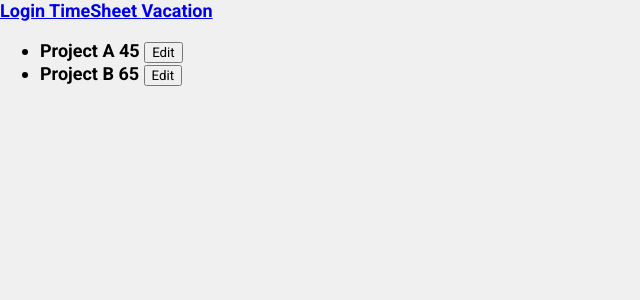
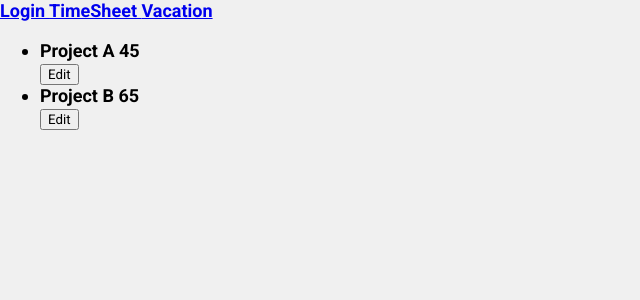
Before and after one commit to ltschool2019/LTSummerSchool2019, an Angular app in the folder LTRegistratorUI/: page /timesheet in a window 1280 px wide. Shown: the top 300 px of the page, without its empty margins (0-640 px from the left). Built offline with nearby package versions, Linux system fonts and the light colour scheme.

Commit message:
Изменил маршрут, подправил БЭМ
Теперь переход по id, убрал лейблы

```diff
--- a/LTRegistratorUI/src/app/app-routing.module.ts
+++ b/LTRegistratorUI/src/app/app-routing.module.ts
@@ -14,7 +14,7 @@ const routes: Routes = [
   { path: 'vacation', component: VacationComponent },
   { path: '', redirectTo: '/login', pathMatch: 'full' },
   { path: 'timesheet', component: TimesheetComponent },
-  //{ path: 'editproject/:project.name', component: EditprojectComponent },
+  //{ path: 'editproject/:project.id', component: EditprojectComponent },
   /* Эти еще не добавленны
   {path:'projects', component:ProjectsComponent},
   {path: 'addempolyee', component:},
--- a/LTRegistratorUI/src/app/project.ts
+++ b/LTRegistratorUI/src/app/project.ts
@@ -1,11 +1,11 @@
 export class Project {
     name: string;
     hours: number;
- //   id: number;
+    id: number;
 
-    constructor(name:string,hours:number/*, id:number*/){
+    constructor(name:string,hours:number, id:number){
         this.name=name;
         this.hours=hours;
-        //this.id=id;
+        this.id=id;
     }
 }
--- a/LTRegistratorUI/src/app/timesheet/timesheet.component.html
+++ b/LTRegistratorUI/src/app/timesheet/timesheet.component.html
@@ -1,8 +1,8 @@
 <section class="timesheet">
   <ul class="projects">
     <li *ngFor="let project of projects">
-      <label for="project-edit-button"> {{project.name}}  {{project.hours}} </label>
-      <button class="project__edit" title="edit project" routerLink='/editproject/{{project.name}}' id="project-edit-button" name="project-edit-button">Edit</button>
+      <p class="projects_project"> {{project.name}}  {{project.hours}} </p>
+      <button class="projects__edit" title="edit project" routerLink='/editproject/{{project.id}}' id="project-edit-button" name="project-edit-button">Edit</button>
     </li>
   </ul>
 </section>
--- a/LTRegistratorUI/src/app/timesheet/timesheet.component.ts
+++ b/LTRegistratorUI/src/app/timesheet/timesheet.component.ts
@@ -8,8 +8,8 @@ import {Project} from '../project';
 })
 export class TimesheetComponent implements OnInit {
   projects: Project[]=[
-    {name:'Project A',hours:45},
-    {name:'Project B', hours:65}
+    {name:'Project A',hours:45, id:1},
+    {name:'Project B', hours:65, id:2}
   ];
   constructor() { }
 
--- a/LTRegistratorUI/src/app/vacation/vacation.component.html
+++ b/LTRegistratorUI/src/app/vacation/vacation.component.html
@@ -1,5 +1,6 @@
 <section class="vacation">
   <form class="vacation-form">
+    <!-- надо будет изменить тип кнопки на submit, чтобы обязательные поля работали -->
     <button class="vacation-form__add" (click)="add(type,start,end)">+</button>
     <select name="vacation-type" id="vacation-type" class="vacation-form__type" [(ngModel)]='type' required
     (change)="ChangingValue($event)" [value]="'Отпуск'">
@@ -17,8 +18,8 @@
 
   <ul class="vacations">
     <li *ngFor="let vacation of vacations">
-      <label for="delete-button"> {{vacation.type}} с {{vacation.start}} по {{vacation.end}}</label>
-      <button class="delete" title="delete vacation" (click)="delete(vacation)" id="delete-button" name="delete-button">x</button>
+      <p class="vacations_vacation"> {{vacation.type}} с {{vacation.start}} по {{vacation.end}}</p>
+      <button class="vacations__delete" title="vacation delete vacation" (click)="delete(vacation)" id="vacation-delete-button" name="delete-button">x</button>
     </li>
   </ul>
 </section>
```
